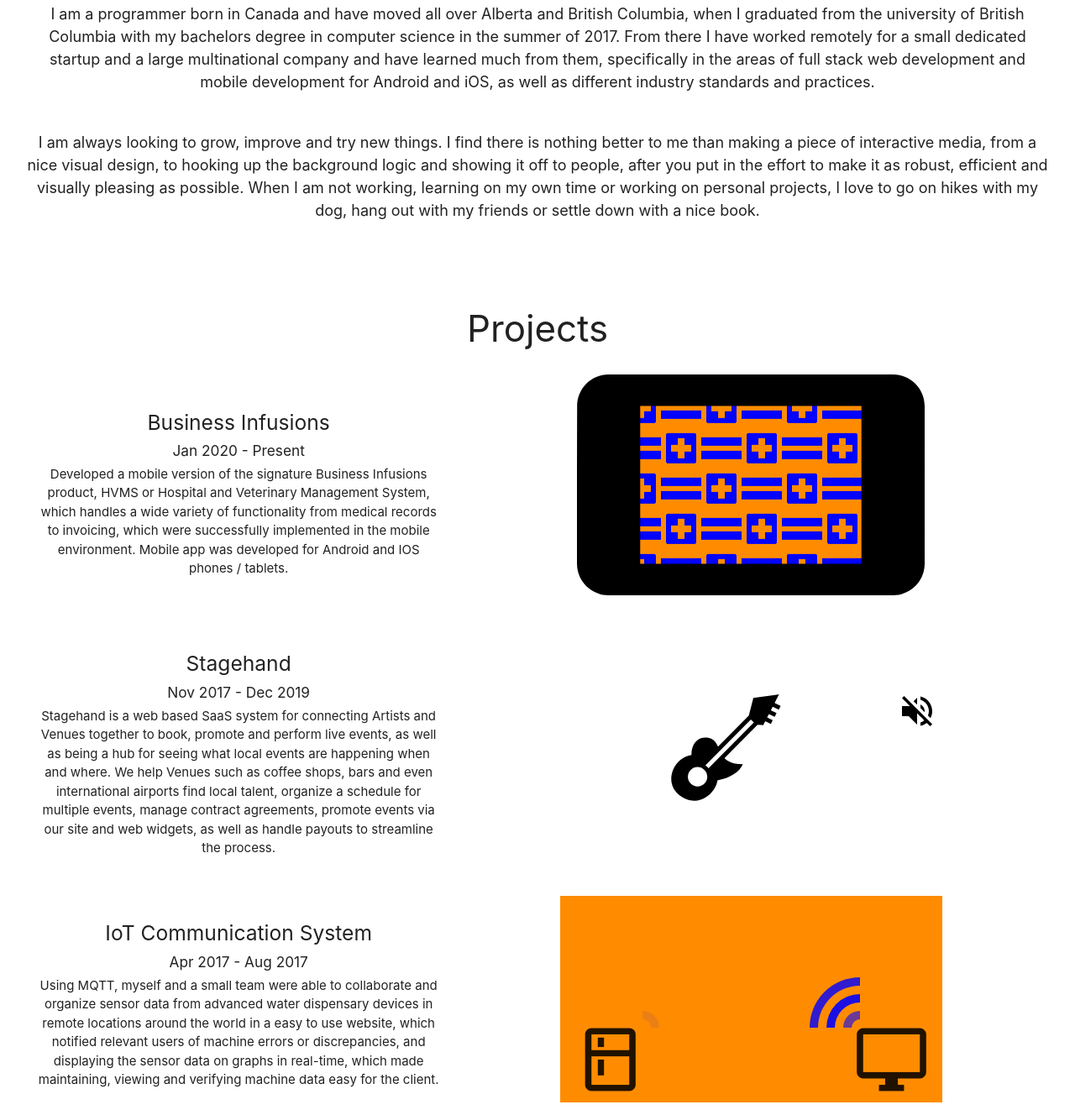
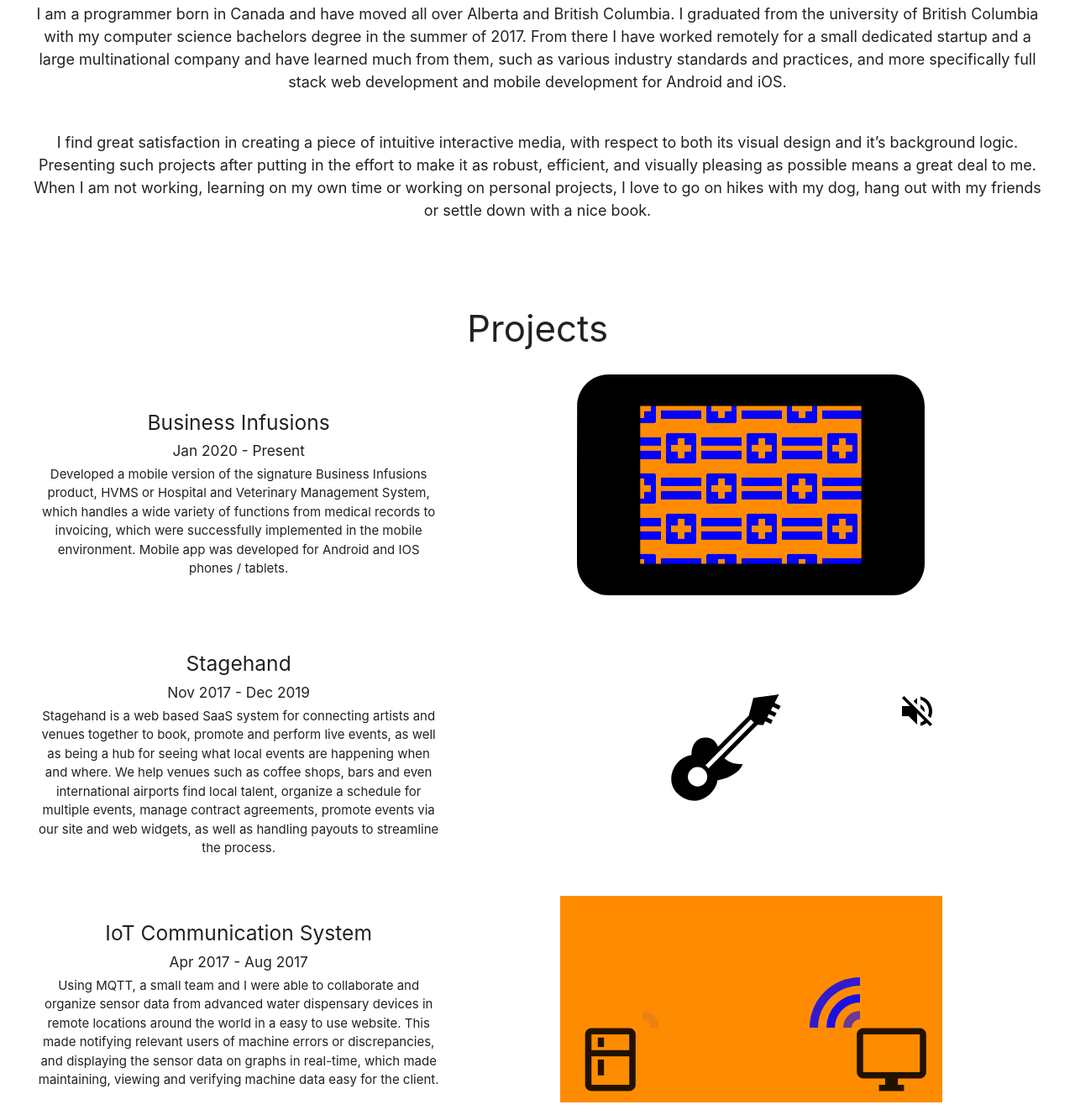
Before and after one commit to kramer545/kramer545.github.io, a plain HTML site: page index.html in a window 1280 px wide. Shown: the part 592-1920 px from the top of the page at 84% size. Drawn offline with nearby package versions, Linux system fonts and the light colour scheme.

Commit message:
Updated personal and project text

```diff
--- a/index.html
+++ b/index.html
@@ -370,14 +370,15 @@
     <div id="about_me" class="scrollspy section">
       <h3 class="center-align">About Me</h3>
       <div class="project-row row">
-        I am a programmer born in Canada and have moved all over Alberta and British Columbia,
-		when I graduated from the university of British Columbia with my bachelors degree in computer science in the summer of 2017.
+        I am a programmer born in Canada and have moved all over Alberta and British Columbia.
+		I graduated from the university of British Columbia with my computer science bachelors degree in the summer of 2017.
 		From there I have worked remotely for a small dedicated startup and a large multinational company and have learned much from them,
-		specifically in the areas of full stack web development and mobile development for Android and iOS, as well as different industry standards and practices.
+		such as various industry standards and practices, and more specifically full stack web development and mobile development for Android and iOS.
       </div>
       <div class="project-row row">
-		I am always looking to grow, improve and try new things. I find there is nothing better to me than making a piece of interactive media, from a nice visual design,
-		to hooking up the background logic and showing it off to people, after you put in the effort to make it as robust, efficient and visually pleasing as possible.
+		I find great satisfaction in creating a piece of intuitive interactive media,
+		with respect to both its visual design and it’s background logic.
+		Presenting such projects after putting in the effort to make it as robust, efficient, and visually pleasing as possible means a great deal to me.
 		When I am not working, learning on my own time or working on personal projects, I love to go on hikes with my dog,
 		hang out with my friends or settle down with a nice book.
       </div>
@@ -392,7 +393,7 @@
             <h5>Business Infusions</h5>
 			<h6>Jan 2020 - Present</h6>
 			Developed a mobile version of the signature Business Infusions product, HVMS or Hospital and Veterinary Management System,
-			which handles a wide variety of functionality from medical records to invoicing, which were successfully implemented in the mobile environment.
+			which handles a wide variety of functions from medical records to invoicing, which were successfully implemented in the mobile environment.
 			Mobile app was developed for Android and IOS phones / tablets.
           </div>
         </div>
@@ -410,9 +411,9 @@
           <div>
             <h5>Stagehand</h5>
 			<h6>Nov 2017 - Dec 2019</h6>
-            Stagehand is a web based SaaS system for connecting Artists and Venues together to book, promote and perform live events, as well as
-            being a hub for seeing what local events are happening when and where. We help Venues such as coffee shops, bars and even international airports
-            find local talent, organize a schedule for multiple events, manage contract agreements, promote events via our site and web widgets, as well as handle
+            Stagehand is a web based SaaS system for connecting artists and venues together to book, promote and perform live events, as well as
+            being a hub for seeing what local events are happening when and where. We help venues such as coffee shops, bars and even international airports
+            find local talent, organize a schedule for multiple events, manage contract agreements, promote events via our site and web widgets, as well as handling
             payouts to streamline the process.
           </div>
         </div>
@@ -434,9 +435,9 @@
           <div>
             <h5>IoT Communication System</h5>
 			<h6>Apr 2017 - Aug 2017</h6>
-            Using MQTT, myself and a small team were able to collaborate and organize sensor data
-            from advanced water dispensary devices in remote locations around the world in a easy to use website,
-            which notified relevant users of machine errors or discrepancies, and displaying the sensor data on graphs in real-time,
+            Using MQTT, a small team and I were able to collaborate and organize sensor data
+            from advanced water dispensary devices in remote locations around the world in a easy to use website.
+            This made notifying relevant users of machine errors or discrepancies, and displaying the sensor data on graphs in real-time,
             which made maintaining, viewing and verifying machine data easy for the client.
           </div>
         </div>
@@ -475,13 +476,12 @@
           <div>
             <h5>Interactive Museum Nature Exhibit</h5>
 			<h6>May 2017 - June 2018</h6>
-            Using a large touch screen device, myself and a team of artists created a series of 3D environments and scenarios for users to go through
+            Using a large touch screen device, a team of artists and I created a series of 3D environments and scenarios for users to go through
             on the topic of connectivity in nature. Some scenarios included planting a bee friendly garden,
-            navigating a lake filled with danger caused by humans and exploring a true to life map of the Okanagon region and its animals.
+            navigating a lake filled with danger caused by humans, and exploring a true to life map of the Okanagon region and its animals.
           </div>
         </div>
         <div class="project-media col s12 m7">
-		  <!-- In keeping youtubes 16:9 ratio, max-width is 711px for the max-height of 400px -->
           <div class="video-container" style="margin:auto; width: 66%; height: 100%;">
             <iframe id="embeddedYTVideo" width="100%" style="max-height:400px;" src='https://www.youtube.com/embed/lp-kD0WiaR0'
             frameborder="0" allowfullscreen modestbranding="1"></iframe>
@@ -494,9 +494,9 @@
           <div>
             <h5>Augmented Reality Guided Tour</h5>
 			<h6>Oct 2016 - May 2017</h6>
-            Working together with the client on a research project, I created a app using Google Tango technology that would track the user location
-            through both GPS and also scanning the environment for extra precision, which allowed us to do many cool things, such as having arrows on the floor lead
-            to specific areas from any location, and displaying contextual information when pointing the device at a area, such as extra details on a painting.
+            Working together with the client on a research project, I created an app using Google Tango technology that would activly track the users location
+            through both GPS and scans of the environment for extra precision. This allowed us to do many cool things, including having arrows on the floor guide users
+            to specific areas from any location, or display contextual information when pointing the device at an area, such as extra details on a painting.
           </div>
         </div>
         <div id="scan-img-row" class="project-media col s12 m7 valign-wrapper">
```
